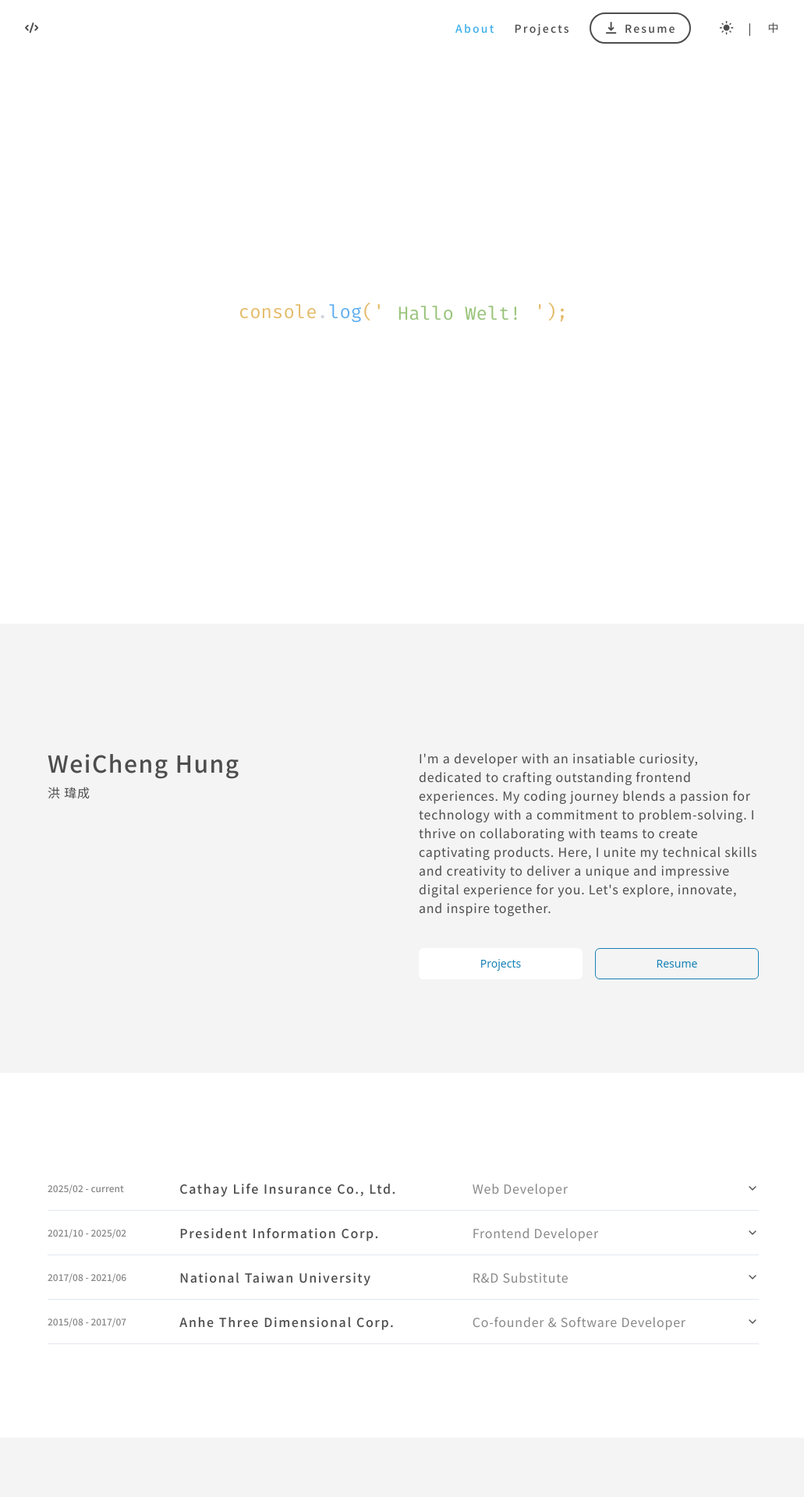
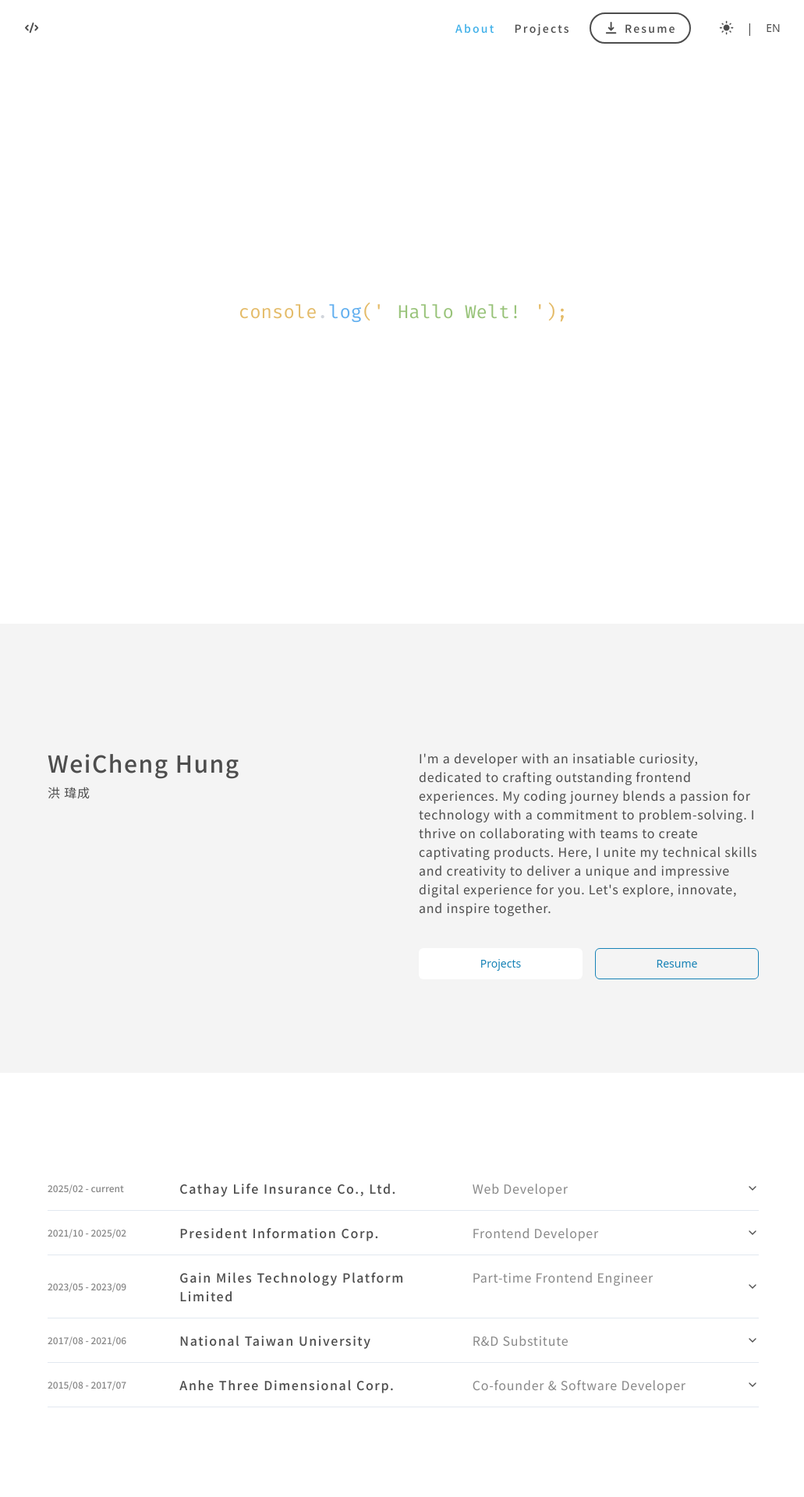
Before and after one commit to weicheng2138/weicheng-portfolio, a React (Vite) app: page / in a window 1280 px wide. Shown: the top 1920 px of the page at 78% size, without its empty margins (123-1154 px from the left). Built offline with nearby package versions, Linux system fonts and the light colour scheme.

Commit message:
feat: add hero exp part with more detail and toggle locale switch

```diff
--- a/src/components/i18n-toggle.tsx
+++ b/src/components/i18n-toggle.tsx
@@ -19,7 +19,7 @@ export function I18nToggle() {
           },
         )}
       >
-        中
+        EN
       </div>
       <div
         className={cn(
@@ -29,7 +29,7 @@ export function I18nToggle() {
           },
         )}
       >
-        EN
+        中
       </div>
       <span className="sr-only">Toggle language</span>
     </Toggle>
--- a/src/locales/en/common.json
+++ b/src/locales/en/common.json
@@ -31,13 +31,25 @@
           "description": {
             "brief": "In charge of developing frontend development of Lumine AI",
             "details": [
-              "Lumine AI frontend lead for developing the AI chatbot platform",
-              "IOpenMall chatbot development"
+              "As a Frontend Lead of the AI Team, I am responsible for the backend and chat interface development. Initially assisted in project understanding while the interface was outsourced due to political factors. Provided examples and stacks for the chat interface, but the delivered code, particularly for the backend, was nearly unusable. To address this, I proposed and led a complete rewrite alongside the UX/UI designer within one month, resolving package EOL issues and ensuring successful deployment.",
+              "Developed the IOPENMall customer service chatbot. Due to manpower considerations for this project, I was required to step in for backend development. Given that the frontend engineers were proficient in React.js, the project's frontend and backend architecture, along with initial development, were completed using React.js, Typescript, and Socket.io. The project was successfully handed over to the frontend engineers and the Project Manager (PM), and subsequently launched."
             ]
           }
         },
         {
           "id": 2,
+          "title": "Part-time Frontend Engineer",
+          "company": "Gain Miles Technology Platform Limited",
+          "period": "2023/05 - 2023/09",
+          "description": {
+            "brief": "Develop official website and APP backend website",
+            "details": [
+              "Fully remote, build Official web site https://www.gumhk.com/zh-HK (Next.js, Typescript, MUI), mobile app backend dashboard (Next.js, Typescript, MUI) with full-stack developer."
+            ]
+          }
+        },
+        {
+          "id": 3,
           "title": "R&D Substitute",
           "company": "National Taiwan University",
           "period": "2017/08 - 2021/06",
@@ -46,13 +58,12 @@
             "details": [
               "Handle research projects on the topic of 3D shoe painting",
               "Develop lab inventory management system through RFID",
-              "Control Six-axis robot arm",
-              "Side Project: Taifex data crawling and electron-vue desktop app"
+              "Control Six-axis robot arm"
             ]
           }
         },
         {
-          "id": 3,
+          "id": 4,
           "title": "Co-founder & Software Developer",
           "company": "Anhe Three Dimensional Corp.",
           "period": "2015/08 - 2017/07",
--- a/src/locales/zh/common.json
+++ b/src/locales/zh/common.json
@@ -15,52 +15,62 @@
       "jobs": [
         {
           "id": 0,
-          "title": "網頁開發工程師",
+          "title": "網頁應用開發工程師",
           "company": "國泰人壽保險股份有限公司",
           "period": "2025/02 - 在職",
           "description": {
-            "brief": "負責第二代精算系統的前端設計與開發，專注於現代化的 UI/UX 原則、性能優化以及與後端服務的無縫整合，以提升用戶體驗和運營效率。",
+            "brief": "主導第二代精算系統的前端架構設計與開發，專注於現代 UI/UX 原則、效能優化，以及與後端服務的無縫整合，技術債採 React.js, typescript, shadcn，考量會需要處理多欄位渲染效能問題，已於架構設計納入多選下拉選單與表單欄位的虛擬化處理。",
             "details": []
           }
         },
         {
           "id": 1,
-          "title": "EC 前端系統設計師",
+          "title": "前端系統設計師",
           "company": "統一資訊股份有限公司",
           "period": "2021/10 - 2025/02",
           "description": {
             "brief": "統籌 Lumine AI 前端開發",
             "details": [
-              "領導前端團隊開發 Lumine AI",
-              "IOpenMall 聊天客服機器人開發"
+              "擔任 AI 團隊的前端主導，負責後台和聊天介面開發。初期協助專案理解，當時介面因政策因素委外開發。但最後交付的程式碼，特別是後台部分，其使用 Vue2 與 javascript，這部分不算問題，但他做了三次封裝，css important 地獄，毀滅性的開發體驗。為了解決這個問題，我提出並帶領 UX/UI 設計師在一個月內完成了完整的重寫，採 Vue3, typescript 與 element-plus，解決了套件生命週期結束 (EOL) 的問題與開發體驗問題，並最後成功上線。",
+              "開發 IOPENMall 客服聊天機器人，該專案也因人力關係，需要我介入後端開發，考量底下前端工程師熟悉 React.js，最後開發採 React.js, typescript, socket.io 完成其前後端架構與初期開發，最後交接給前端工程師與 PM，並成功上線。"
             ]
           }
         },
         {
           "id": 2,
+          "title": "兼職前端工程師",
+          "company": "港商駿隆科技平台股份有限公司",
+          "period": "2023/05 - 2023/09",
+          "description": {
+            "brief": "開發前端官網與後台",
+            "details": [
+              "全遠端開發其官方網站 https://www.gumhk.com/zh-HK (Next.js, typescript, MUI), APP 後台 (Next.js, typescript, MUI)。"
+            ]
+          }
+        },
+        {
+          "id": 3,
           "title": "研發替代役",
           "company": "國立台灣大學",
           "period": "2017/08 - 2021/06",
           "description": {
             "brief": "處理研究專案並開發實驗室相關軟體。",
             "details": [
-              "處理 3D 鞋面繪製研究專案",
-              "開發 RFID 實驗室庫存管理系統",
-              "控制六軸機械手臂"
+              "即時庫存系統開發：使用 RFID 標籤實作，技術債包括 Vue2、Vuetify.js 和 Firebase。",
+              "高精度六軸機械手臂控制：協助實驗室進行噴塗及其他實驗。"
             ]
           }
         },
         {
-          "id": 3,
-          "title": "共同創辦人 & 軟體開發者",
+          "id": 4,
+          "title": "共同創辦人",
           "company": "安和三維股份有限公司",
           "period": "2015/08 - 2017/07",
           "description": {
             "brief": "開發 3D 列印相關軟體。",
             "details": [
-              "使用 Java 實作 3D 列印切層演算法，參考 Zhang (2015)",
-              "使用 Vaadin 與 Three.js 設計 3D 列印人機介面",
-              "使用 Angular 2 與 Spring Boot 開發內部系統，處理訂單等資訊。"
+              "使用 Java 實作演算法，參考了 Zhang (2015) 的研究 Zhang (2015)。",
+              "使用 Vaadin 和 Three.js 設計噴墨 3D 列印機的人機介面。首次接觸介面開發。"
             ]
           }
         }
--- a/src/pages/home.tsx
+++ b/src/pages/home.tsx
@@ -28,8 +28,7 @@ type JobItem = {
   };
 };
 const Home = () => {
-  console.log('Home rendered');
-  const { t } = useTranslation('common');
+  const { t, i18n } = useTranslation('common');
   const jobs = t('home.experience.jobs', { returnObjects: true }) as JobItem[];
 
   return (
@@ -80,7 +79,7 @@ const Home = () => {
                 </CustomLink>
                 <CustomLink
                   isFile
-                  href={`/${config.resume}`}
+                  href={`/${i18n.language === 'en' ? config.resumeEn : config.resumeZh}`}
                   className="w-full"
                 >
                   <Button variant="border">{t('nav.resume')}</Button>
```
